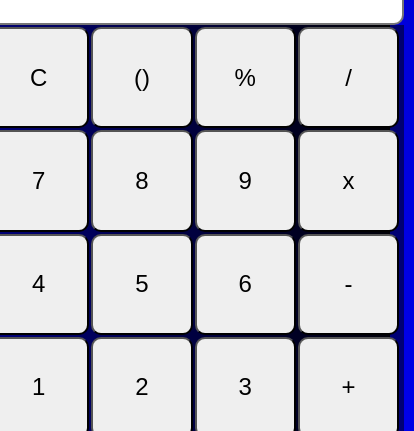
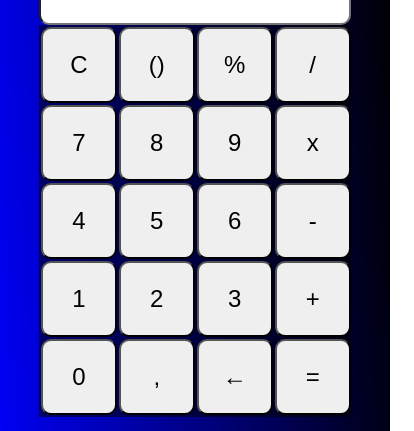
Before and after one commit to ErickM-T-S/Calculadora, a plain HTML site: page index.html in a window 390 px wide. Shown: the part 132-563 px from the top of the page, 414 px wide, since content can reach past the window. Drawn offline with nearby package versions, Linux system fonts and the light colour scheme.

Commit message:
update style

```diff
--- a/style.css
+++ b/style.css
@@ -69,3 +69,19 @@ footer{
     text-decoration: underline;
     font-size: 1.5rem;
 }
+@media (max-width: 400px){
+
+    input{
+        width: 37vh;
+    }
+
+    table{
+        width: 37vh;
+    }
+
+    button{
+        width: 9vh;
+        height: 9vh;
+    }
+
+}
```
